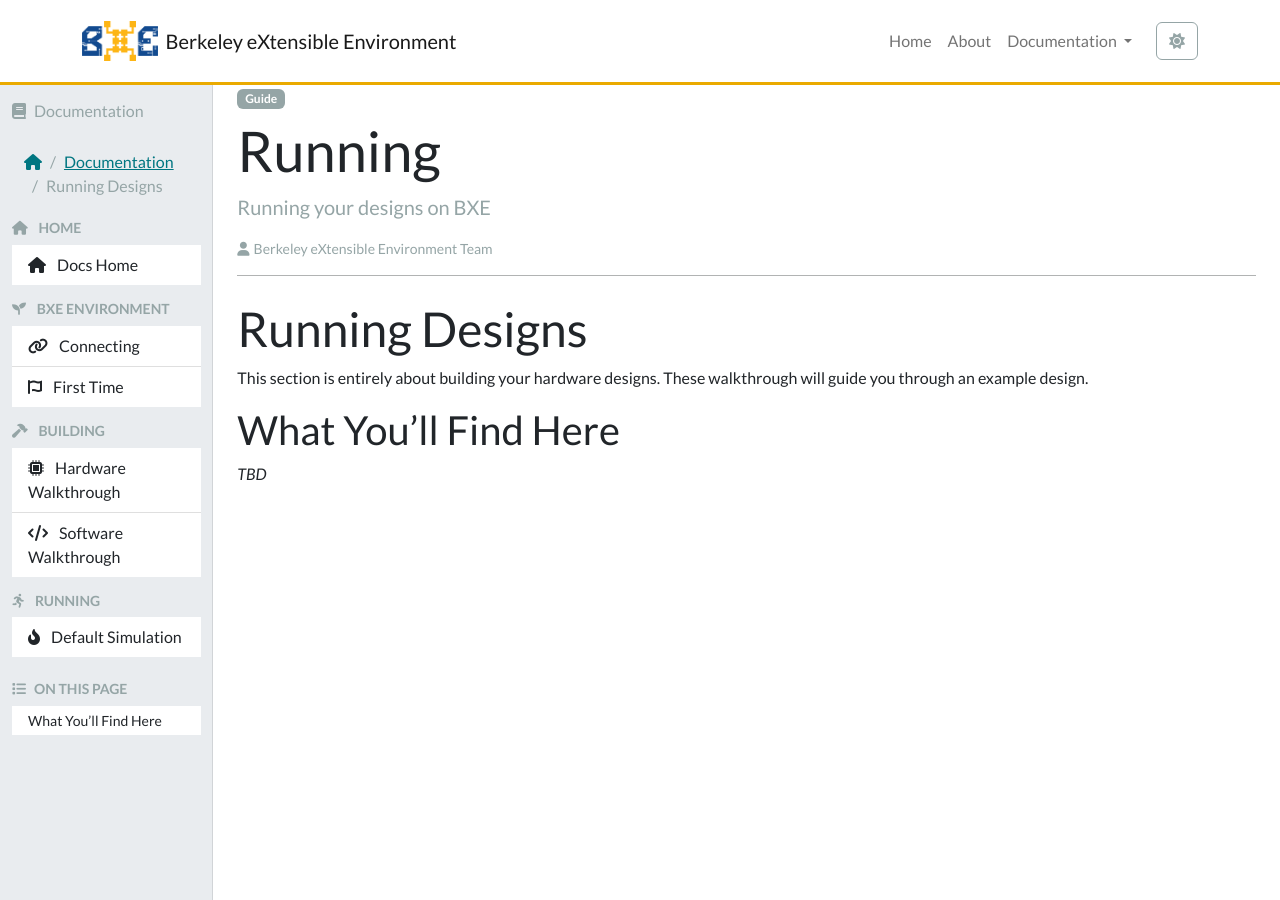
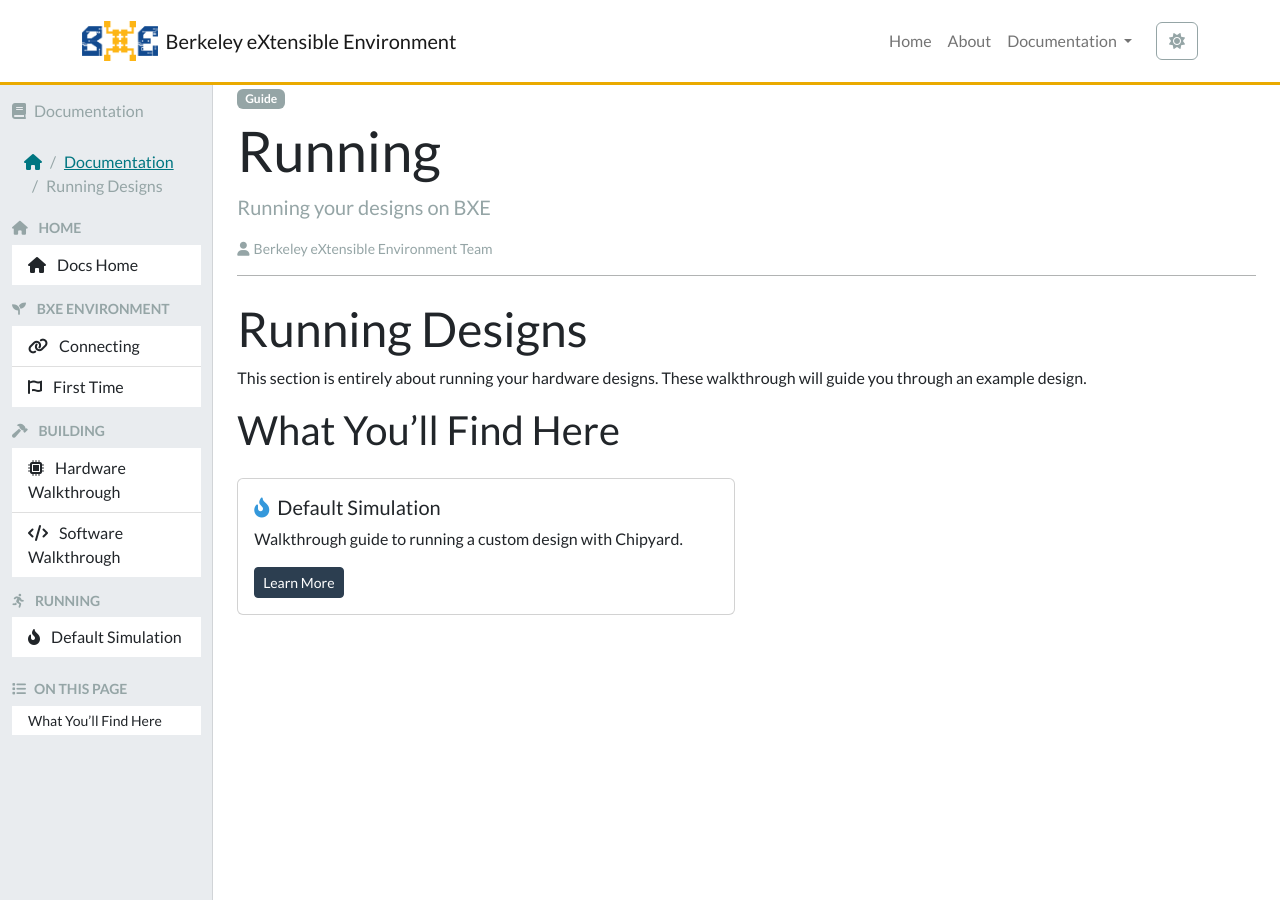
Before and after one commit to lbnlbxe/lbnlbxe.github.io, a Jekyll site: the page built from pages/docs/running.md, in a window 1280 px wide and 900 px high. Built offline with Jekyll 4.4.1, drawn with Linux system fonts in a browser that asks for light colours; nearby versions of some CDN libraries.

Commit message:
Fixed broken links

```diff
--- a/pages/docs/running.md
+++ b/pages/docs/running.md
@@ -17,27 +17,25 @@ order: 4
 
 # Running Designs
 
-This section is entirely about building your hardware designs. These walkthrough will guide you through an example design.
+This section is entirely about running your hardware designs. These walkthrough will guide you through an example design.
 
 ## What You'll Find Here
 
-_TBD_
-
-<!-- <div class="row mt-4">
+<div class="row mt-4">
   <div class="col-md-6 mb-4">
     <div class="card h-100">
       <div class="card-body">
         <h5 class="card-title">
-          <i class="fas fa-microchip text-info me-2"></i>Hardware Walkthrough
+          <i class="fas fa-fire-flame-curved text-info me-2"></i>Default Simulation
         </h5>
         <p class="card-text">
-          Walkthrough guide to building a custom design with Chipyard.
+          Walkthrough guide to running a custom design with Chipyard.
         </p>
-        <a href="/docs/building/hardware-walkthrough" class="btn btn-primary btn-sm">Learn More</a>
+        <a href="{{ '/docs/running/default-sim' | relative_url }}" class="btn btn-primary btn-sm">Learn More</a>
       </div>
     </div>
   </div>
-
+<!--
   <div class="col-md-6 mb-4">
     <div class="card h-100">
       <div class="card-body">
```
Also changed, not shown: pages/docs/environment.md (+2 -2 lines), pages/docs/index.md (+2 -2 lines).
